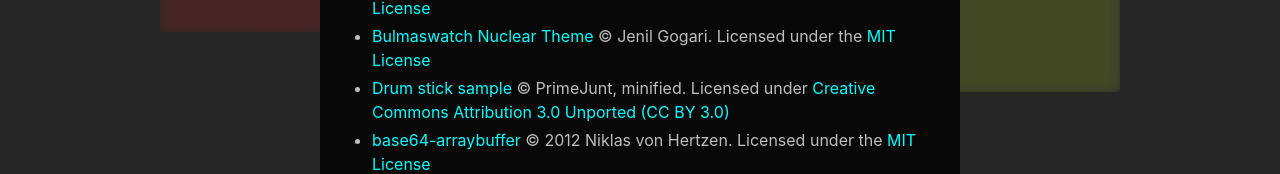
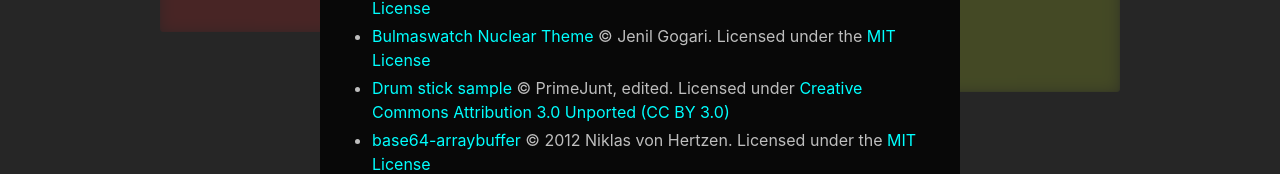
Before and after one commit to suterma/metronome-pwa, a Vue app: page / in a window 1280 px wide. Both pictures are taken after a click on the link "About". Shown: the part 388-562 px from the top of the page. Built offline with nearby package versions, Linux system fonts and the light colour scheme.

Commit message:
Updated credits

```diff
--- a/src/components/About.vue
+++ b/src/components/About.vue
@@ -58,7 +58,7 @@
                                 href="https://freesound.org/people/PrimeJunt/sounds/135627/#"
                                 >Drum stick sample</a
                             >
-                            © PrimeJunt, minified. Licensed under
+                            © PrimeJunt, edited. Licensed under
                             <a
                                 href="https://creativecommons.org/licenses/by/3.0/"
                                 >Creative Commons Attribution 3.0 Unported (CC
```
